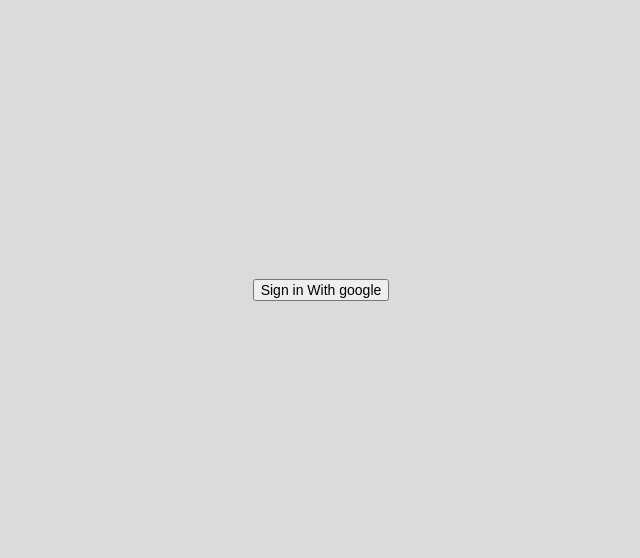
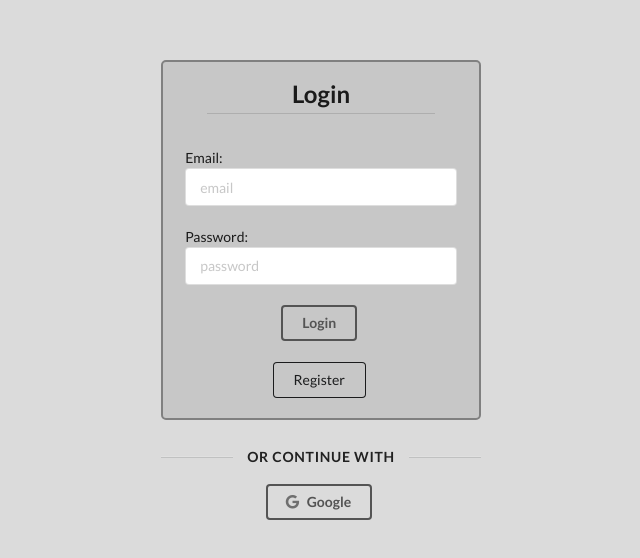
Before and after one commit to Tuxa4Life/RIU-Chat, a React (Create React App) app: page / in a window 1280 px wide. Shown: the part 110-668 px from the top of the page, without its empty margins (319-959 px from the left). Built offline with nearby package versions, Linux system fonts and the light colour scheme.

Commit message:
Added auto scroll and full auth

```diff
--- a/package.json
+++ b/package.json
@@ -3,6 +3,7 @@
   "version": "0.1.0",
   "private": true,
   "dependencies": {
+    "@babel/plugin-proposal-private-property-in-object": "^7.21.11",
     "@testing-library/jest-dom": "^5.17.0",
     "@testing-library/react": "^13.4.0",
     "@testing-library/user-event": "^13.5.0",
--- a/src/App.jsx
+++ b/src/App.jsx
@@ -8,7 +8,7 @@
 
     return (
             <div className="app">
-                { userData.uid ? <Container userData={userData}/> : <Authenticaiton setUserData={setUserData}/> }
+                { userData.uid ? <Container setUserData={setUserData} userData={userData}/> : <Authenticaiton setUserData={setUserData}/> }
             </div>
     )
 }
--- a/src/Components/Authentication.jsx
+++ b/src/Components/Authentication.jsx
@@ -1,8 +1,13 @@
-import React from "react";
+import React, { useState } from "react";
+import '../Stlyes/Authenticaiton.css'
 import { GoogleAuthProvider, signInWithPopup } from 'firebase/auth'
 import { auth } from "../firebase";
+import Register from "./Auths/Register";
+import Login from "./Auths/Login";
 
 const Authenticaiton = ({ setUserData }) => {
+    const [loginState, setLoginState] = useState(true)
+
     const loginWithGoogle = () => {
         const provider = new GoogleAuthProvider()
         signInWithPopup(auth, provider).then(result => {
@@ -17,9 +22,17 @@
         })
     }
 
+
+
     return (
         <div className="auth">
-            <button onClick={loginWithGoogle}>Sign in With google</button>
+            { loginState ? <Login setUserData={setUserData} toggle={() => setLoginState(false)}/> : <Register toggle={() => setLoginState(true)} setUserData={setUserData}/> }
+
+            <div className="ui horizontal divider">or continue with</div>
+
+            <button  onClick={loginWithGoogle} class="ui secondary inverted button">
+                <i class="google icon"></i>Google
+            </button>
         </div>
     )
 }
--- /dev/null
+++ b/src/Components/Auths/Login.jsx
@@ -0,0 +1,39 @@
+import React, { useState } from "react";
+import { signInWithEmailAndPassword } from "firebase/auth";
+import { auth } from "../../firebase";
+
+const Login = ({ setUserData, toggle }) => {
+    const [email, setEmail] = useState('')
+    const [password, setPassword] = useState('')
+
+    const login = (e) => {
+        e.preventDefault()
+
+        signInWithEmailAndPassword(auth, email, password).then(creds => {
+            setUserData({
+                username: creds.user.displayName,
+                photoUrl: creds.user.photoURL,
+                uid: creds.user.uid
+            })
+        })
+    }
+
+    return (
+        <form onSubmit={login} className="ui form login">
+            <h2 className="ui dividing header">Login</h2>
+            <span>
+                <label>Email: </label>
+                <input type="email" placeholder="email" onChange={e => setEmail(e.target.value)} value={email}/>
+            </span>
+            <span>
+                <label>Password: </label>
+                <input type="password" placeholder="password" onChange={e => setPassword(e.target.value)} value={password}/>
+            </span>
+
+            <button className="ui button secondary inverted" type="submit">Login</button>
+            <button onClick={toggle} className="ui button black basic" type="button">Register</button>
+        </form>
+    )
+}
+
+export default Login;
--- /dev/null
+++ b/src/Components/Auths/Register.jsx
@@ -0,0 +1,58 @@
+import React, { useState } from "react";
+import { createUserWithEmailAndPassword, updateProfile } from 'firebase/auth'
+import { auth } from "../../firebase";
+
+const Register = ({ setUserData, toggle }) => {
+    const [username, setUsername] = useState('')
+    const [email, setEmail] = useState('')
+    const [password, setPassword] = useState('')
+
+    const registerWithEmail = (e) => {
+        e.preventDefault()
+
+        createUserWithEmailAndPassword(auth, email, password).then(creds => {
+            let user = creds.user
+
+            updateProfile(user, {
+                displayName: username,
+                photoURL: 'https://cdn.pixabay.com/photo/2015/10/05/22/37/blank-profile-picture-973460_960_720.png'
+            }).then(() => {
+                setUserData({
+                    username: creds.user.displayName,
+                    photoUrl: creds.user.photoURL,
+                    uid: creds.user.uid
+                })
+            })
+
+            setUsername('')
+            setEmail('')
+            setPassword('')
+        }).catch(err => {
+            alert('Authentication Failed... \n' + err.message)
+            console.log(err.message)
+        })
+    }
+
+    return (
+        <form className="ui form" onSubmit={registerWithEmail}>
+            <h2 className="ui dividing header">Register</h2>
+            <span>
+                <label>Username: </label>
+                <input type="text" placeholder="username" onChange={e => setUsername(e.target.value)} value={username}/>
+            </span>
+            <span>
+                <label>Email: </label>
+                <input type="email" placeholder="email" onChange={e => setEmail(e.target.value)} value={email}/>
+            </span>
+            <span>
+                <label>Password: </label>
+                <input type="password" placeholder="password" onChange={e => setPassword(e.target.value)} value={password}/>
+            </span>
+
+            <button className="ui button secondary inverted" type="submit">Register</button>
+            <button onClick={toggle} className="ui button black basic" type="button">Login</button>
+        </form>
+    )
+}
+
+export default Register;
--- a/src/Components/Chat.jsx
+++ b/src/Components/Chat.jsx
@@ -3,16 +3,22 @@
 import { colRef } from "../firebase";
 import { onSnapshot, orderBy, query } from "firebase/firestore";
 
-const Chat = ({ username }) => {
+const Chat = ({ userData }) => {
     const [data, setData] = useState([])
-    const scrollLock = useRef(null)
+
+    const messagesEndRef = useRef(null)
+    const scrollToBottom = () => {
+        messagesEndRef.current?.scrollIntoView();
+    }
+
+    useEffect(() => {
+        scrollToBottom()
+    })
 
     useEffect(() => {
         const q = query(colRef, orderBy('createdAt'))
 
         onSnapshot(q, snapshot => {
-            scrollLock.current.scrollTo(0, scrollLock.current.scrollHeight)
-
             let messages = []
             snapshot.docs.forEach ((e, i) => {
                 messages.push({...e.data(), id: e.id})
@@ -31,12 +37,14 @@
     }, [])
 
     let messages = data.map(e => {
-        return <Message username={username} key={e.id} photoUrl={e.photoUrl} author={e.author} type={e.type} value={e.value} date={e.hoursAndMinutes + " " + e.date}/>
+        return <Message userData={userData} key={e.id} photoUrl={e.photoUrl} authorId={e.authorId} author={e.author} type={e.type} value={e.value} date={e.hoursAndMinutes + " " + e.date}/>
     })
 
     return (
-        <div ref={scrollLock} className="chat">
+        <div className="chat">
             { messages }
+
+            <div ref={messagesEndRef} />
         </div>
     )
 }
--- a/src/Components/Input.jsx
+++ b/src/Components/Input.jsx
@@ -2,7 +2,7 @@
 import React, { useState } from "react";
 import { colRef } from "../firebase";
 
-const Input = ({ username, photoUrl }) => {
+const Input = ({ username, photoUrl, uid }) => {
     const [inputValue, setInputValue] = useState('')
 
     const uploadData = (e) => {
@@ -21,7 +21,8 @@
                 type: 0,
                 value: inputValue,
                 createdAt: serverTimestamp(),
-                photoUrl: photoUrl
+                photoUrl: photoUrl,
+                authorId: uid
             })
 
             setInputValue('')
--- a/src/Components/Message.jsx
+++ b/src/Components/Message.jsx
@@ -1,10 +1,10 @@
 import React from "react";
 import '../Stlyes/Message.css'
 
-const Message = ({ type, value, author, date, username, photoUrl }) => {
+const Message = ({ type, value, author, authorId, date, photoUrl, userData }) => {
     if (type === 0) {
         return (
-            <div className={`text-message default-message ${author === username ? 'own' : ''}`}>
+            <div className={`text-message default-message ${userData.uid == authorId ? 'own' : ''}`}>
                 <div className="profile-wrapper">
                     <span>{author.slice(0, 5)}</span>
                     <img src={photoUrl} alt="[ - ]" />
--- a/src/Components/Navbar.jsx
+++ b/src/Components/Navbar.jsx
@@ -1,7 +1,15 @@
 import React from "react";
 import img from '../Images/RIU Logo Transparent.png'
+import { signOut } from "firebase/auth";
+import { auth } from "../firebase";
 
-const Navbar = () => {
+const Navbar = ({ setUserData }) => {
+    const logOut = () => {
+        signOut(auth).then(() => {
+            setUserData('')
+        })
+    }
+
     return (
         <div className="navbar">
             <div className="logo-wrapper">
@@ -9,8 +17,8 @@
                 <h1>IU</h1>
             </div>
 
-            <button className="ui icon button secondary inverted cog">
-                <i className="cog icon"></i>
+            <button onClick={logOut} className="ui icon button secondary inverted">
+                <i className="log out icon"></i>
             </button>
         </div>
     )
--- a/src/Container.jsx
+++ b/src/Container.jsx
@@ -4,15 +4,15 @@
 import Input from "./Components/Input";
 import Navbar from "./Components/Navbar";
 
-const Container = ({ userData }) => {
+const Container = ({ userData, setUserData }) => {
     return (
         <div className="container">
             <div className="chat-wrapper">
-                <Navbar />
-                <Chat username={ userData.username }/>
+                <Navbar setUserData={setUserData} />
+                <Chat userData={userData}/>
             </div>
 
-            <Input username={ userData.username } photoUrl={userData.photoUrl}/>
+            <Input username={ userData.username } photoUrl={userData.photoUrl} uid={userData.uid} />
         </div>
     )
 }
--- /dev/null
+++ b/src/Stlyes/Authenticaiton.css
@@ -0,0 +1,31 @@
+.auth {
+  display: flex;
+  align-items: center;
+  flex-direction: column;
+}
+.auth .ui.form {
+  min-width: 320px;
+  height: 55vh;
+  display: flex;
+  flex-direction: column;
+  align-items: center;
+  justify-content: space-evenly;
+  border: 2px gray solid;
+  border-radius: 5px;
+  background-color: rgb(199, 199, 199);
+  padding: 0 15px;
+}
+.auth .ui.form span {
+  width: 95%;
+}
+.auth .ui.form h2 {
+  width: 80%;
+  text-align: center;
+}
+.auth .horizontal.divider {
+  margin: 30px 0 20px 0;
+}
+
+.login {
+  height: 45vh !important;
+}/*# sourceMappingURL=Authenticaiton.css.map */
--- /dev/null
+++ b/src/Stlyes/Authenticaiton.scss
@@ -0,0 +1,38 @@
+.auth {
+    display: flex;
+    align-items: center;
+    flex-direction: column;
+
+    .ui.form {
+        min-width: 320px;
+        height: 55vh;
+
+        display: flex;
+        flex-direction: column;
+        align-items: center;
+        justify-content: space-evenly;
+
+        border: 2px gray solid;
+        border-radius: 5px;
+
+        span {
+            width: 95%;
+        }
+
+        h2 {
+            width: 80%;
+            text-align: center;
+        }
+
+        background-color: rgb(199, 199, 199);
+        padding: 0 15px;
+    }
+
+    .horizontal.divider {
+        margin: 30px 0 20px 0;
+    }
+}
+
+.login {
+    height: 45vh !important;
+}
```
Also changed, not shown: 2 other files (tests, documents, lock files or other folders).
